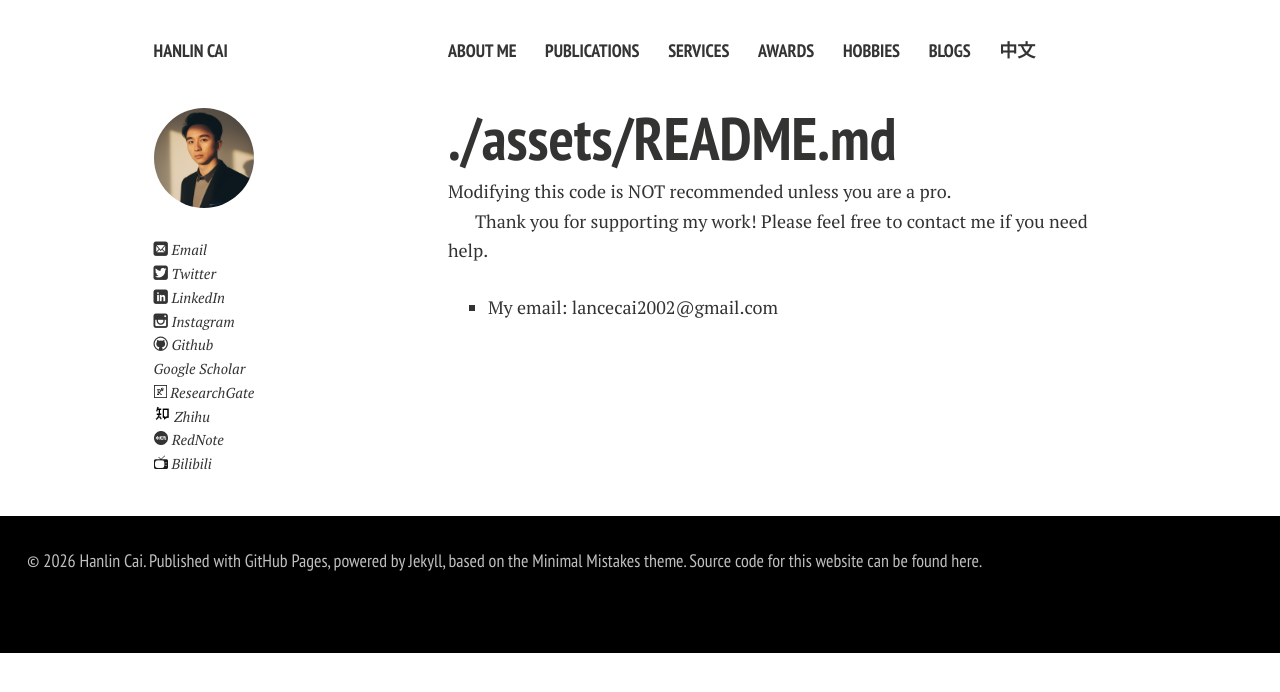
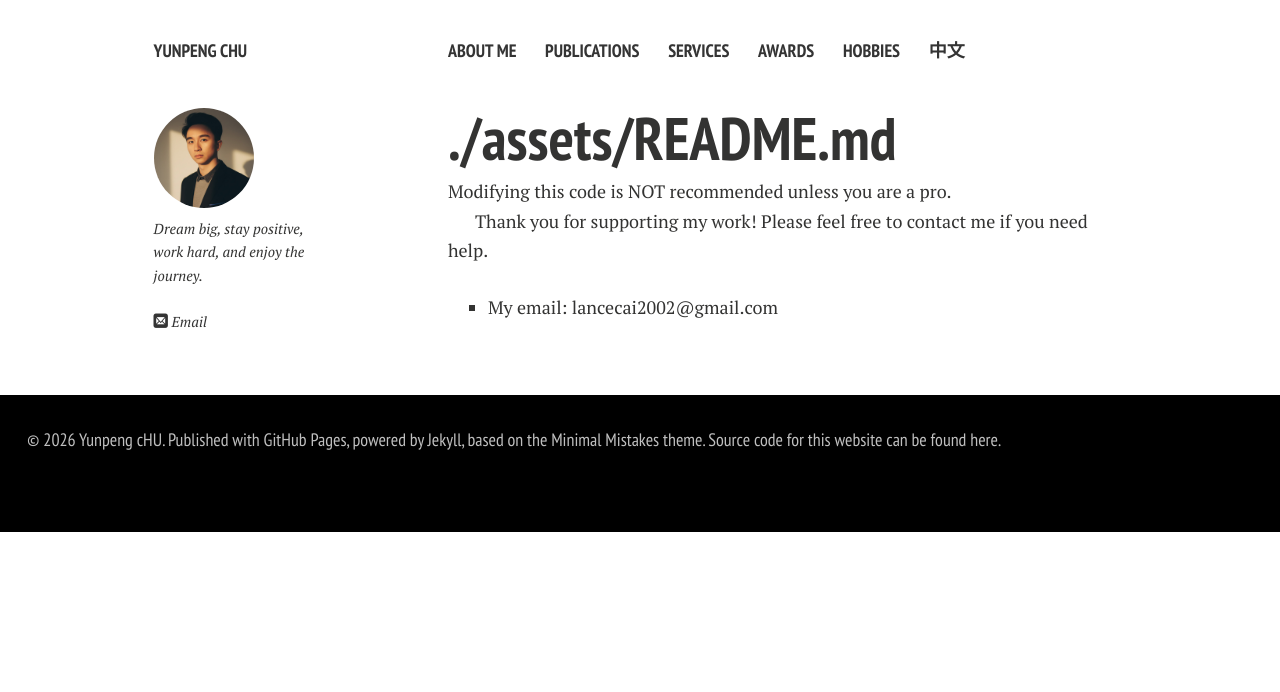
Before and after one commit to yunpeng2004/Home, a Jekyll site: the page built from assets/README.md, in a window 1280 px wide. Shown: the top 692 px of the page. Built offline with Jekyll 4.4.1, drawn with Linux system fonts in a browser that asks for light colours; nearby versions of some CDN libraries; our own code applies the rules of GitHub Pages for plain Markdown files; comment, search, counter and statistics services are not loaded; a style sheet for code colours, icons or effects is not loaded.

Commit message:
Update Self info

```diff
--- a/_config.yml
+++ b/_config.yml
@@ -1,35 +1,35 @@
 # --------------------------------------------------
 #  BASIC SITE INFO
 # --------------------------------------------------
-title: Hanlin Cai   # Main site title (appears in browser tab & RSS)
-tagline: Here is personal website of Hanlin Cai. Powered by Jekyll, based on the Minimal Mistakes theme.  # Optional short tagline, used by some layouts
-description: Here is personal website of Hanlin Cai, PhD Student at the University of Cambridge.  # Strongly recommended for SEO & social cards
+title: Yunpeng Chu   # Main site title (appears in browser tab & RSS)
+tagline: Here is personal website of Yunpeng Chu.  # Optional short tagline, used by some layouts
+description: Here is personal website of Yunpeng Chu, junior undergraduate Student at StonyBrook University.  # Strongly recommended for SEO & social cards
 
 # TIP ── For local development you can comment out `url`
 # and build with relative paths. In production you want this set.
-url: https://caihanlin.com
+url:
 
 # --------------------------------------------------
 #  AUTHOR / PROFILE DATA
 # --------------------------------------------------
 owner:
-  name: Hanlin Cai
+  name: Yunpeng cHU
   avatar: hanlin.jpg
-  # bio: Dream big, stay positive, work hard, and enjoy the journey.
-  email: hc663@cam.ac.uk
+  bio: Dream big, stay positive, work hard, and enjoy the journey.
+  email: yunpeng.chu@stonybrook.edu
   # cv: https://caihanlin.com/file/CV-HanlinCAI.pdf
 
   # Social networking links are used in author-bio sidebar. Update and remove as you like.
-  twitter: lancecai2002
-  github: GuangLun2000
-  linkedin: hanlincai
-  scholar: https://scholar.google.com/citations?user=8igSoWgAAAAJ
-  researchgate: https://www.researchgate.net/profile/Hanlin-Cai
-  zhihu: https://www.zhihu.com/people/chlire
-  xiaohongshu: 5c27848f0000000005030c6f
-  instagram: lancecai2002
-  bilibili: 594030035
-  # facebook: caihanlin2002
+  # twitter:
+  # github:
+  # linkedin:
+  # scholar:
+  # researchgate:
+  # zhihu:
+  # xiaohongshu:
+  # instagram:
+  # bilibili:
+  # facebook:
   # lastfm:
   # tumblr:
 
@@ -57,8 +57,6 @@ links:
     url: /awards/
   - title: Hobbies
     url: /hobbies/
-  - title: Blogs
-    url: /blogs/
   - title: 中文
     url: /cn/
 
```
